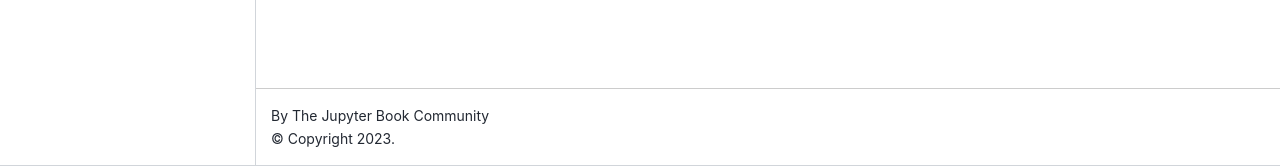
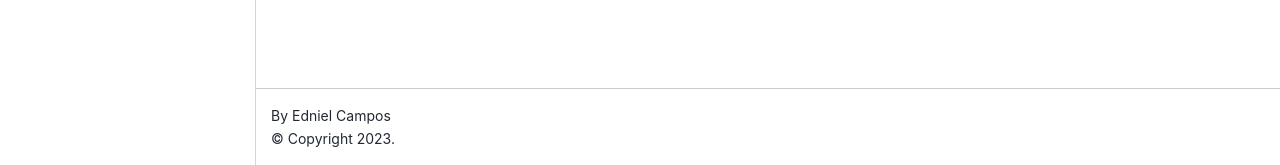
Before and after one commit to Edniel-Campos/CSC-212_Project_Documentation, a Jupyter Book: the page built from intro.md, in a window 1280 px wide. Shown: the part 734-900 px from the top of the page. Built offline with Jupyter Book 1.0.4 settings and Sphinx 7.4.7 and the Sphinx Book theme 1.1.4, drawn with Linux system fonts in a browser that asks for light colours.

Commit message:
Update _config.yml

```diff
--- a/_config.yml
+++ b/_config.yml
@@ -1,8 +1,8 @@
 # Book settings
 # Learn more at https://jupyterbook.org/customize/config.html
 
-title: My sample book
-author: The Jupyter Book Community
+title: CSC-212 Project Documentation
+author: Edniel Campos
 logo: logo.png
 
 # Force re-execution of notebooks on each build.
```
